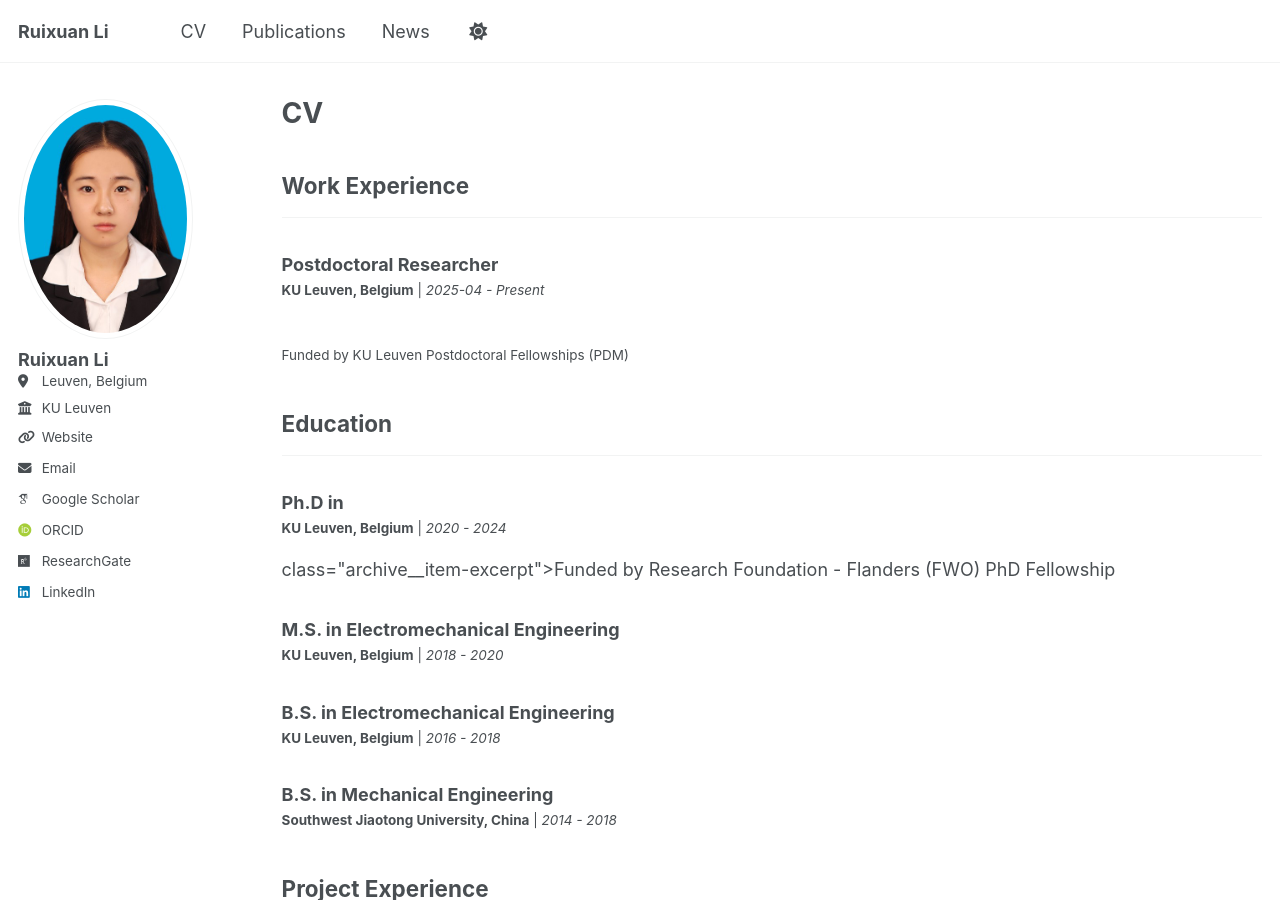
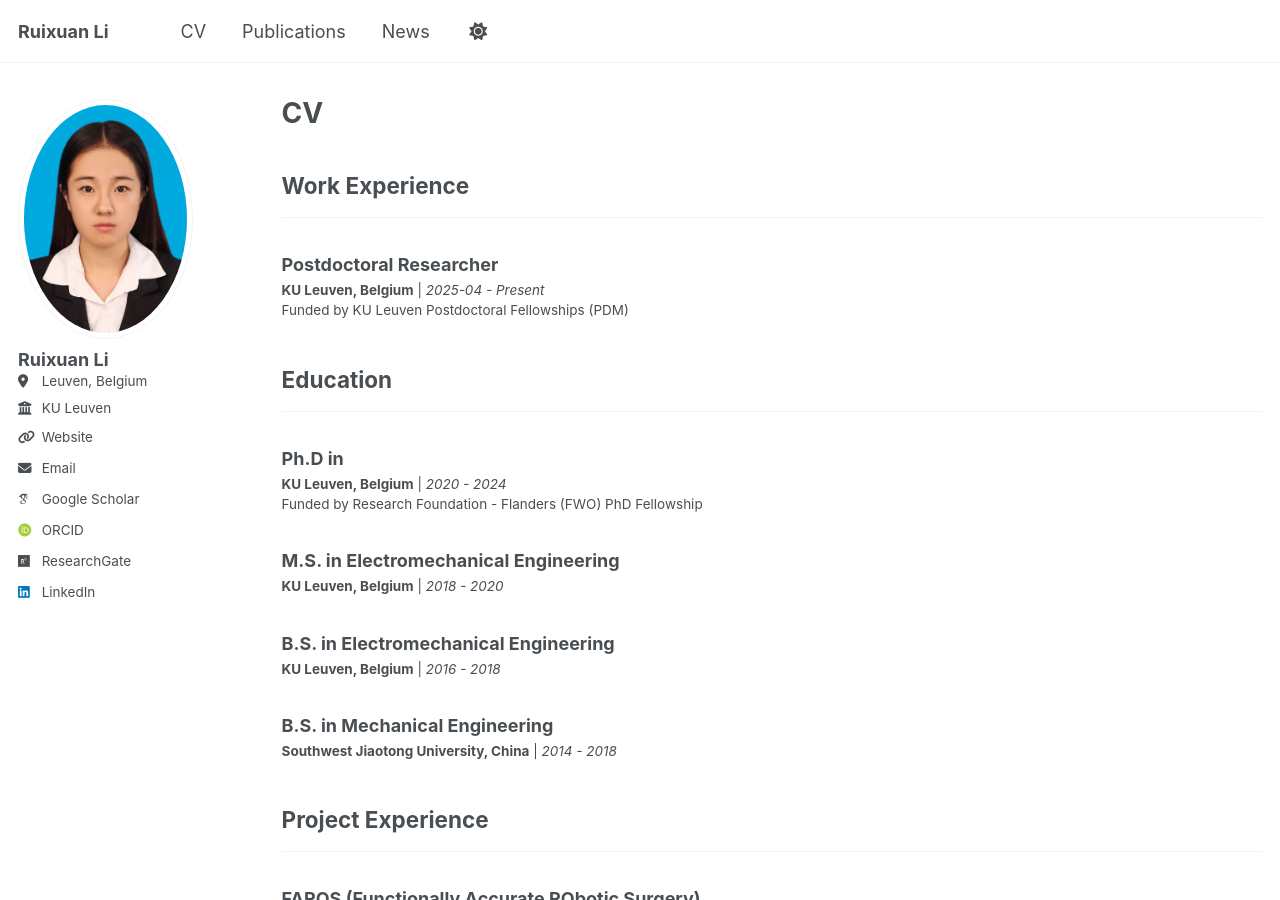
Before and after one commit to Li-Ruixuan/Li-Ruixuan.github.io, a Jekyll site: the page built from _pages/cv.html, in a window 1280 px wide and 900 px high. Built offline with Jekyll 4.4.1, drawn with Linux system fonts in a browser that asks for light colours; some web fonts are replaced.

```diff
--- a/_pages/cv.html
+++ b/_pages/cv.html
@@ -17,8 +17,7 @@ Email: {{ site.data.cv.basics.email }}    -->
 <div class="list__item">
   <article class="archive__item">
     <h3 class="archive__item-title">{{ work.position }}</h3>
-    <p class="archive__item-excerpt"><strong>{{ work.company }}</strong> | <em>{{ work.startDate }}{% if work.endDate %} - {{ work.endDate }}{% else %} - Present{% endif %}</em></p>
-    <br>{% if work.summary %}<p class="archive__item-excerpt">{{ work.summary }}</p>{% endif %}
+    <p class="archive__item-excerpt"><strong>{{ work.company }}</strong> | <em>{{ work.startDate }}{% if work.endDate %} - {{ work.endDate }}{% else %} - Present{% endif %}</em>{% if work.summary %}<br>{{ work.summary }}{% endif %}</p>
   </article>
 </div>
 {% endfor %}
@@ -30,10 +29,7 @@ Email: {{ site.data.cv.basics.email }}    -->
 <div class="list__item">
   <article class="archive__item">
     <h3 class="archive__item-title">{{ edu.studyType }} in {{ edu.area }}</h3>
-    <p class="archive__item-excerpt"><strong>{{ edu.institution }}</strong> | <em>{{ edu.startDate }}{% if edu.endDate %} - {{ edu.endDate }}{% else %} - Present{% endif %}</em></p>
-    {% if edu.summary %}
-    class="archive__item-excerpt">{{ edu.summary }}
-    {% endif %}
+    <p class="archive__item-excerpt"><strong>{{ edu.institution }}</strong> | <em>{{ edu.startDate }}{% if edu.endDate %} - {{ edu.endDate }}{% else %} - Present{% endif %}</em>{% if edu.summary %}<br>{{ edu.summary }}{% endif %}</p>
   </article>
 </div>
 {% endfor %}
@@ -46,8 +42,7 @@ Email: {{ site.data.cv.basics.email }}    -->
 <div class="list__item">
   <article class="archive__item">
     <h3 class="archive__item-title">{{ exp.name }}</h3>
-    <p class="archive__item-excerpt"><strong>{{ exp.organization }}</strong> | <em>{{ exp.startDate }}{% if exp.endDate %} - {{ exp.endDate }}{% else %} - Present{% endif %}</em></p>
-    {% if exp.summary %}<p class="archive__item-excerpt">{{ exp.summary }}</p>{% endif %}</em>{% if exp.website %} | <a href="{{ exp.website }}" target="_blank">Website</a>{% endif %}
+    <p class="archive__item-excerpt"><strong>{{ exp.organization }}</strong> | <em>{{ exp.startDate }}{% if exp.endDate %} - {{ exp.endDate }}{% else %} - Present{% endif %}</em>{% if exp.website %} | <a href="{{ exp.website }}" target="_blank">Website</a>{% endif %}</p>
   </article>
 </div>
 {% endfor %}
```
